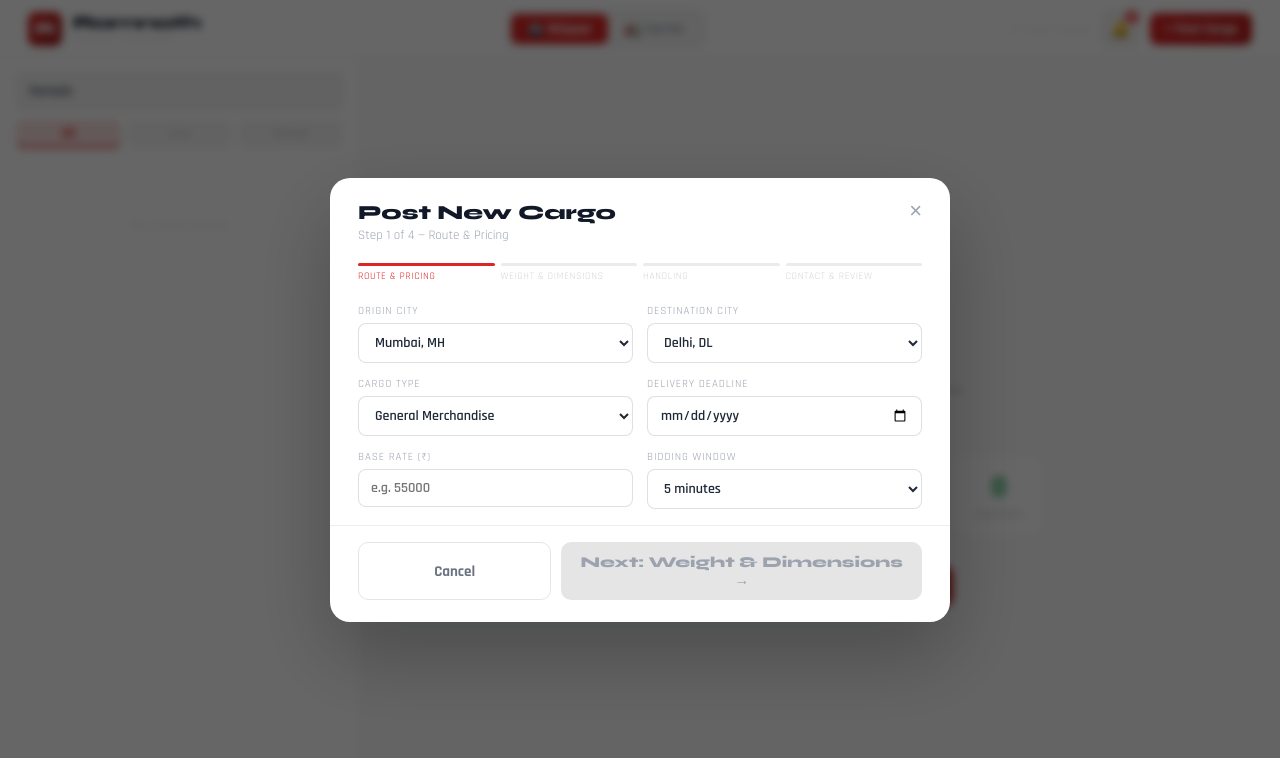
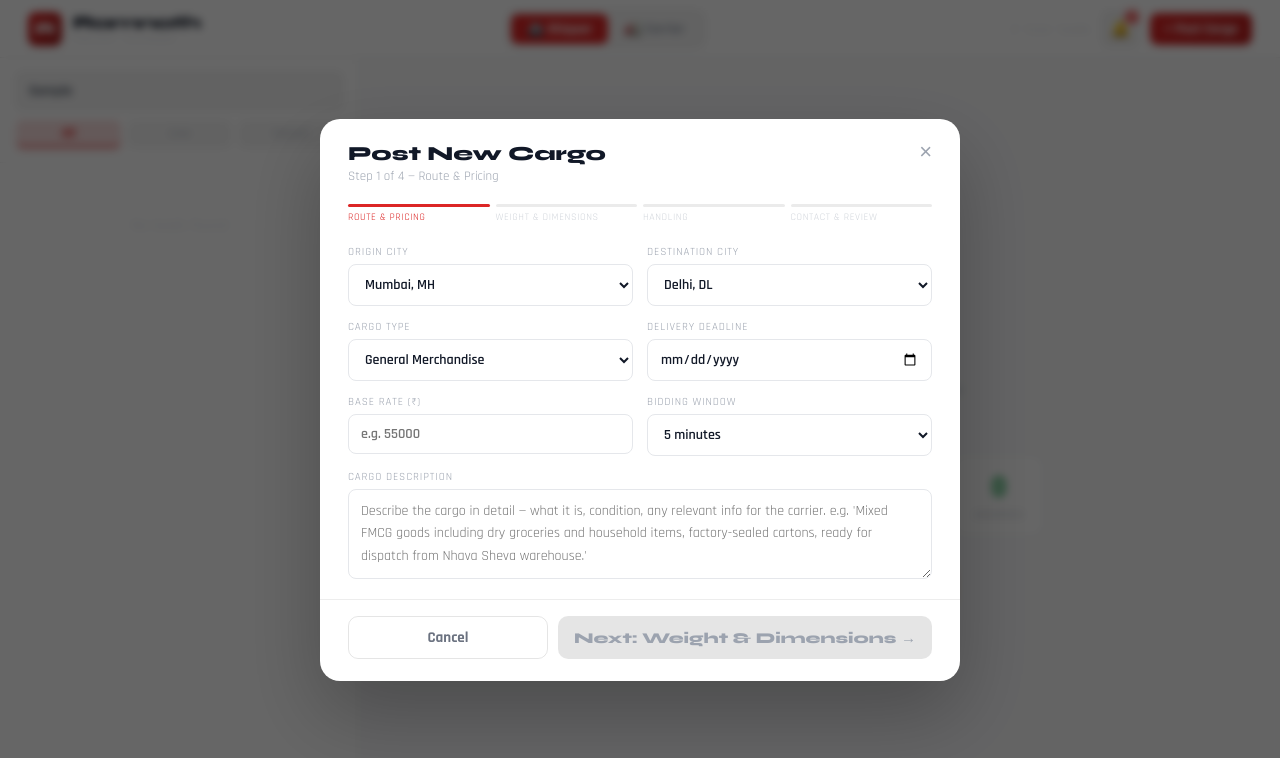
Before and after one commit to prrithive14/Freight-Bidding, a React (Vite) app: page / in a window 1280 px wide. Both pictures are taken after typing "Sample" into the empty fields and a click on the button "+ Post Cargo". Shown: the top 758 px of the page. Built offline with nearby package versions, Linux system fonts and the light colour scheme.

Commit message:
Add files via upload

```diff
--- a/src/App.jsx
+++ b/src/App.jsx
@@ -360,6 +360,7 @@ function PostCargoModal({ onClose, onPost }) {
     // Step 1 — Route
     origin: CITIES[0], destination: CITIES[1],
     type: CARGO_TYPES[0], deadline: "", timer: "300", baseRate: "",
+    description: "",
     // Step 2 — Weight & Dimensions
     grossWeight: "", netWeight: "", volume: "", pieces: "",
     length: "", width: "", height: "", packaging: "Palletised (HDPE wrapped)",
@@ -378,12 +379,13 @@ function PostCargoModal({ onClose, onPost }) {
   const toggle = k => () => setForm(f => ({ ...f, [k]: !f[k] }));
 
   const iS = { // input style
-    width: "100%", padding: "9px 12px", borderRadius: 8,
-    background: "#fff", border: "1px solid rgba(0,0,0,0.12)",
-    color: "#1f2937", fontFamily: "Rajdhani", fontWeight: 600, fontSize: 14,
-    outline: "none",
+    width: "100%", padding: "10px 12px", borderRadius: 8,
+    background: "#ffffff", border: "1.5px solid #e5e7eb",
+    color: "#111827", fontFamily: "Rajdhani", fontWeight: 600, fontSize: 14,
+    outline: "none", boxSizing: "border-box", cursor: "text",
+    transition: "border-color 0.15s",
   };
-  const taS = { ...iS, resize: "vertical", minHeight: 72, fontWeight: 400, lineHeight: 1.5 };
+  const taS = { ...iS, resize: "vertical", minHeight: 80, fontWeight: 400, lineHeight: 1.6, cursor: "text" };
 
   const Lbl = ({ children }) => (
     <div style={{ fontFamily: "Rajdhani", fontSize: 11, color: "#9ca3af", textTransform: "uppercase", letterSpacing: "0.08em", marginBottom: 5 }}>{children}</div>
@@ -436,6 +438,7 @@ function PostCargoModal({ onClose, onPost }) {
         loadingType: form.loadingType, unloadingType: form.unloadingType,
         insurance: form.insurance ? `₹${Number(form.insurance).toLocaleString("en-IN")}` : "—",
         specialInstructions: form.specialInstructions || "None",
+        description: form.description || "",
         postedBy: form.postedBy, contactPerson: form.contactPerson, phone: form.phone,
       },
     });
@@ -445,8 +448,8 @@ function PostCargoModal({ onClose, onPost }) {
   const STEPS = ["Route & Pricing", "Weight & Dimensions", "Handling", "Contact & Review"];
 
   return (
-    <div style={{ position: "fixed", inset: 0, zIndex: 800, display: "flex", alignItems: "center", justifyContent: "center", background: "rgba(0,0,0,0.6)", backdropFilter: "blur(4px)" }} onClick={onClose}>
-      <div onClick={e => e.stopPropagation()} style={{ width: 620, maxHeight: "90vh", background: "#fff", borderRadius: 20, boxShadow: "0 32px 80px rgba(0,0,0,0.25)", animation: "slideDown 0.25s ease", display: "flex", flexDirection: "column" }}>
+    <div style={{ position: "fixed", inset: 0, zIndex: 800, display: "flex", alignItems: "center", justifyContent: "center", background: "rgba(0,0,0,0.6)", backdropFilter: "blur(4px)" }}>
+      <div style={{ width: 640, maxHeight: "92vh", background: "#fff", borderRadius: 20, boxShadow: "0 32px 80px rgba(0,0,0,0.25)", animation: "slideDown 0.25s ease", display: "flex", flexDirection: "column" }}>
 
         {/* Header */}
         <div style={{ padding: "22px 28px 0", flexShrink: 0 }}>
@@ -500,13 +503,21 @@ function PostCargoModal({ onClose, onPost }) {
                 <input type="number" placeholder="e.g. 55000" value={form.baseRate} onChange={setE("baseRate")} style={iS} />
               </F>
               <F label="Bidding Window">
-                <select value={form.timer} onChange={setE("timer")} style={iS}>
+                <select value={form.timer} onChange={setE("timer")} style={{ ...iS, cursor: "pointer" }}>
                   <option value="120">2 minutes</option>
                   <option value="300">5 minutes</option>
                   <option value="600">10 minutes</option>
                   <option value="1800">30 minutes</option>
                   <option value="3600">1 hour</option>
                 </select>
+              </F>
+              <F label="Cargo Description" span>
+                <textarea
+                  placeholder="Describe the cargo in detail — what it is, condition, any relevant info for the carrier. e.g. 'Mixed FMCG goods including dry groceries and household items, factory-sealed cartons, ready for dispatch from Nhava Sheva warehouse.'"
+                  value={form.description}
+                  onChange={setE("description")}
+                  style={{ ...taS, minHeight: 90 }}
+                />
               </F>
             </div>
           )}
@@ -1482,6 +1493,14 @@ export default function App() {
                         {selected.specs.fragile && <Pill color="#f59e0b">🔸 Fragile</Pill>}
                         {selected.specs.tempControlled && <Pill color="#2563eb">❄ Temp Controlled</Pill>}
                       </div>
+
+                      {/* Description */}
+                      {selected.specs.description && (
+                        <div style={{ fontFamily: "Rajdhani", fontSize: 14, color: "#374151", lineHeight: 1.7, padding: "12px 14px", background: "rgba(0,0,0,0.03)", borderRadius: 10, marginBottom: 14 }}>
+                          {selected.specs.description}
+                        </div>
+                      )}
+
                       <div style={{ display: "grid", gridTemplateColumns: "repeat(4, 1fr)", gap: 12 }}>
                         {[
                           { label: "Origin", val: selected.origin, icon: "📍" },
```
